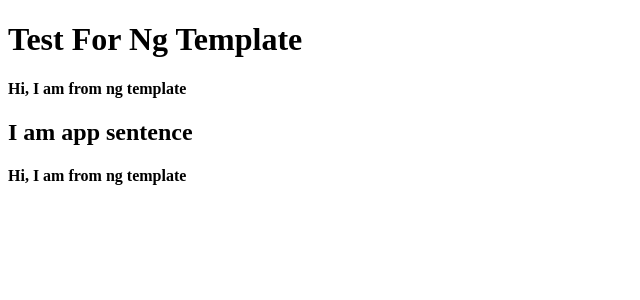
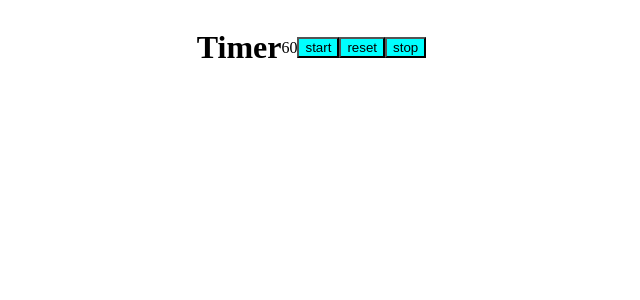
Before and after one commit to patilharshal2020/view-encap, an Angular app: page / in a window 1280 px wide. Shown: the top 300 px of the page, without its empty margins (0-640 px from the left). Built offline with nearby package versions, Linux system fonts and the light colour scheme.

Commit message:
timer start stop reset

```diff
--- a/src/app/app.component.html
+++ b/src/app/app.component.html
@@ -1,4 +1,4 @@
-<h1>Test For Ng Template</h1>
+<!-- <h1>Test For Ng Template</h1>
 <div *ngTemplateOutlet="template"></div>
 
 <ng-template #template>
@@ -6,12 +6,14 @@
 </ng-template>
 
 <h2>I am app sentence</h2>
-<div *ngTemplateOutlet="template"></div>
+<div *ngTemplateOutlet="template"></div> -->
 
-<!-- <div class="main-div">
-  <div>
+
+
+<div class="main-div">
+  <!-- <div>
     <button>App btn</button>
-  </div>
+  </div> -->
   <app-comp1></app-comp1>
-  <app-comp2></app-comp2>
-</div> -->
+  <!-- <app-comp2></app-comp2> -->
+</div>
--- a/src/app/app.component.ts
+++ b/src/app/app.component.ts
@@ -10,7 +10,7 @@ import { NgTemplateOutlet } from '@angular/common';
   imports: [RouterOutlet, Comp1Component, Comp2Component, NgTemplateOutlet],
   templateUrl: './app.component.html',
   styleUrl: './app.component.css',
-  encapsulation: ViewEncapsulation.None,
+  // encapsulation: ViewEncapsulation.None,
 })
 export class AppComponent {
   title = 'view-encap';
--- a/src/app/comp1/comp1.component.html
+++ b/src/app/comp1/comp1.component.html
@@ -1,4 +1,10 @@
 
 <div>
-    <button>Comp1 btn</button>
+    <h1>Timer</h1>
+    <p>{{timerValue}}</p>
+    <div>
+        <button (click)="startTimer()">start</button>
+        <button (click)="resetTimer()">reset</button>
+        <button (click)="stopTimer()">stop</button>
+    </div>
 </div>
--- a/src/app/comp1/comp1.component.ts
+++ b/src/app/comp1/comp1.component.ts
@@ -1,5 +1,6 @@
 import { Component } from '@angular/core';
 import { Comp2Component } from '../comp2/comp2.component';
+import { Subscription, interval } from 'rxjs';
 
 @Component({
   selector: 'app-comp1',
@@ -9,5 +10,32 @@ import { Comp2Component } from '../comp2/comp2.component';
   styleUrl: './comp1.component.css'
 })
 export class Comp1Component {
+  timerValue: number = 60;
+  interval: Subscription;
+  isRunning: boolean = false;
+
+
+  startTimer(){
+    if(!this.isRunning){
+      this.isRunning = true;
+      this.interval = interval(1000).subscribe(value =>{
+        if(this.timerValue > 0){
+          this.timerValue--
+        }else{
+          this.stopTimer();
+        }
+      })
+    }
+  }
+
+  resetTimer(){
+    this.stopTimer();
+    this.timerValue = 60;
+  }
+
+  stopTimer(){
+    this.interval.unsubscribe();
+    this.isRunning = false;
+  }
 
 }
```
